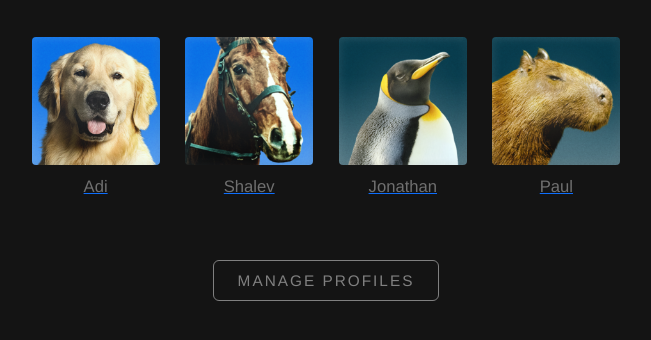
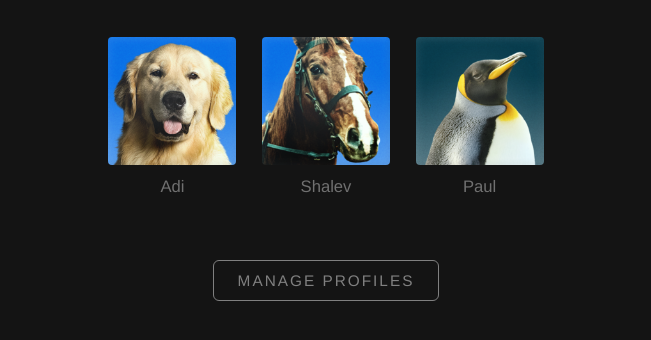
Before and after one commit to shalevbell/web-apps-course, a plain HTML site: page profiles.html in a window 1280 px wide. Shown: the part 338-678 px from the top of the page, without its empty margins (314-965 px from the left). Drawn offline with nearby package versions, Linux system fonts and the light colour scheme; sample sign-in values are in the browser's storage.

Commit message:
JS added for dynamic profile rendering, also added auth checking

```diff
--- /dev/null
+++ b/js/profiles.js
@@ -0,0 +1,50 @@
+// Renders the profile fropm the profile list when the DOM is loaded, saves the selected user in local storage.
+const profiles = [
+            {
+                id: 1,
+                profileName: "Adi",
+                pic: "../_images/profile/profile_pic_1.png"
+            },
+            {
+                id: 2,
+                profileName: "Shalev",
+                pic: "../_images/profile/profile_pic_2.png"
+            },
+            {
+                id: 3,
+                profileName: "Paul",
+                pic: "./_images/profile/profile_pic_3.png"
+            }
+        ];
+
+// Function to render profiles
+function renderProfiles() {
+    const profilesList = document.getElementById('profilesList');
+
+     profiles.forEach(profile => {
+        const profileDiv = document.createElement('div');
+        profileDiv.className = 'profile';
+        profileDiv.innerHTML = `
+            <img src="${profile.pic}" alt="${profile.profileName}" class="profile-pic">
+            <div class="profile-name">${profile.profileName}</div>`;
+
+        profileDiv.addEventListener('click', function() {
+            selectProfile(profile.id, profile.profileName);
+        });
+
+        profilesList.appendChild(profileDiv);
+    });
+}
+
+function selectProfile(profileId, profileName) {
+    localStorage.setItem('selectedProfileId', profileId);
+    localStorage.setItem('selectedProfileName', profileName);
+
+    // Redirect to feed page
+    window.location.href = 'feed.html';
+}
+
+// Render profiles when the DOM loads
+document.addEventListener('DOMContentLoaded', function() {
+    renderProfiles();
+});
--- a/profiles.html
+++ b/profiles.html
@@ -19,36 +19,14 @@
         </div>
         <div class="profiles-container">
             <h1 class="profiles-title">Who's watching?</h1>
-            <div class="profiles-list">
-                <div class="profile">
-                    <a href="feed.html">
-                        <img src="./_images/profile/profile_pic_1.png" alt="Profile 1" class="profile-pic">
-                        <div class="profile-name">Adi</div>
-                    </a>
-                </div>
-                <div class="profile">
-                    <a href="feed.html">
-                        <img src="./_images/profile/profile_pic_2.png" alt="Profile 2" class="profile-pic">
-                        <div class="profile-name">Shalev</div>
-                    </a>
-                </div>
-                <div class="profile">
-                    <a href="feed.html">
-                        <img src="./_images/profile/profile_pic_3.png" alt="Profile 3" class="profile-pic">
-                        <div class="profile-name">Jonathan</div>
-                    </a>
-                </div>
-                <div class="profile">
-                    <a href="feed.html">
-                        <img src="./_images/profile/profile_pic_4.png" alt="Profile 4" class="profile-pic">
-                        <div class="profile-name">Paul</div>
-                    </a>
-                </div>
-            </div>
+            <div class="profiles-list" id="profilesList"></div>
             <div class="text-center">
                 <button class="btn btn-manage-profiles">MANAGE PROFILES</button>
             </div>
         </div>
     </div>
+    <!-- JavaScript -->
+    <script src="./js/auth.js"></script>
+    <script src="./js/profiles.js"></script>
 </body>
 </html>
```
